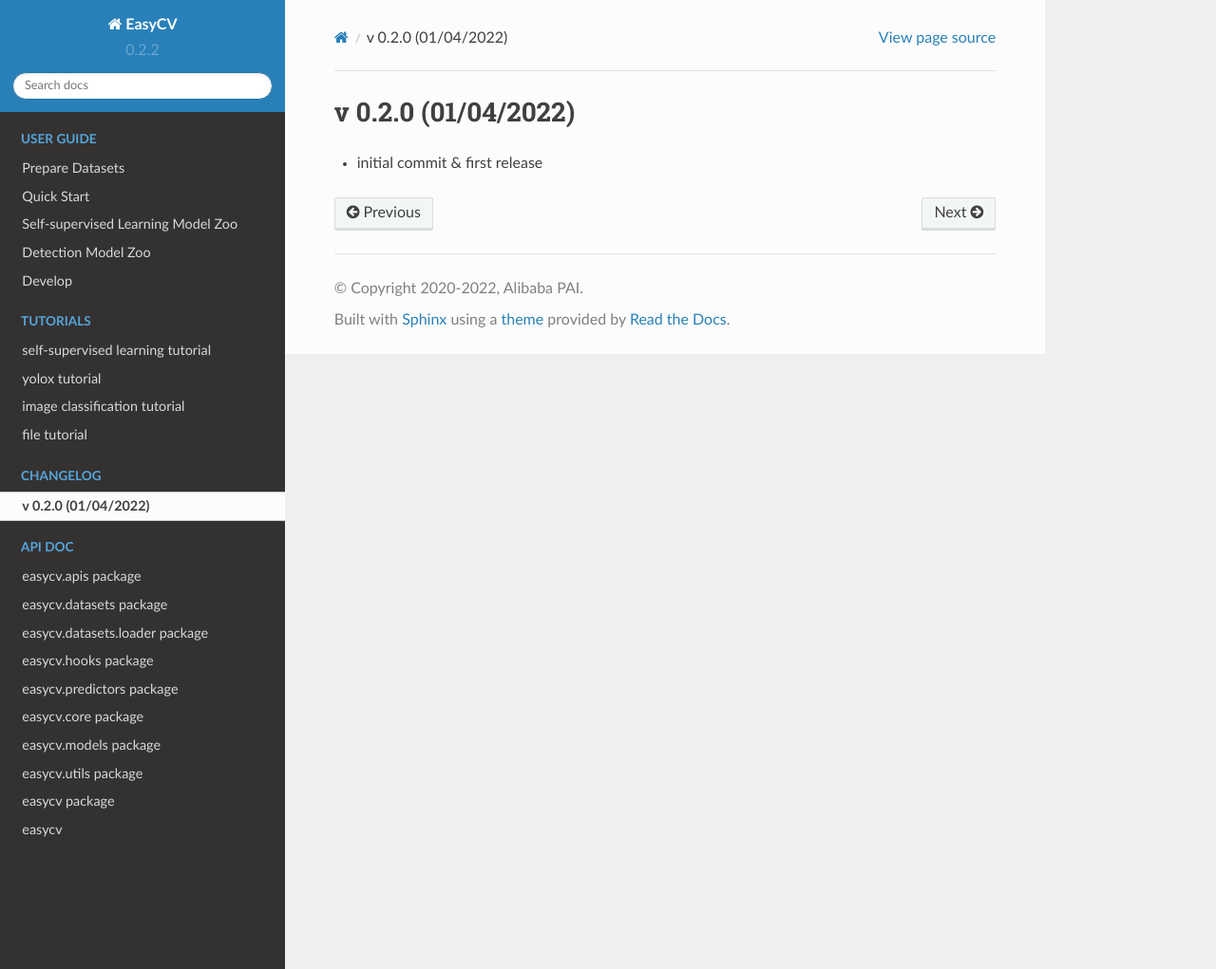
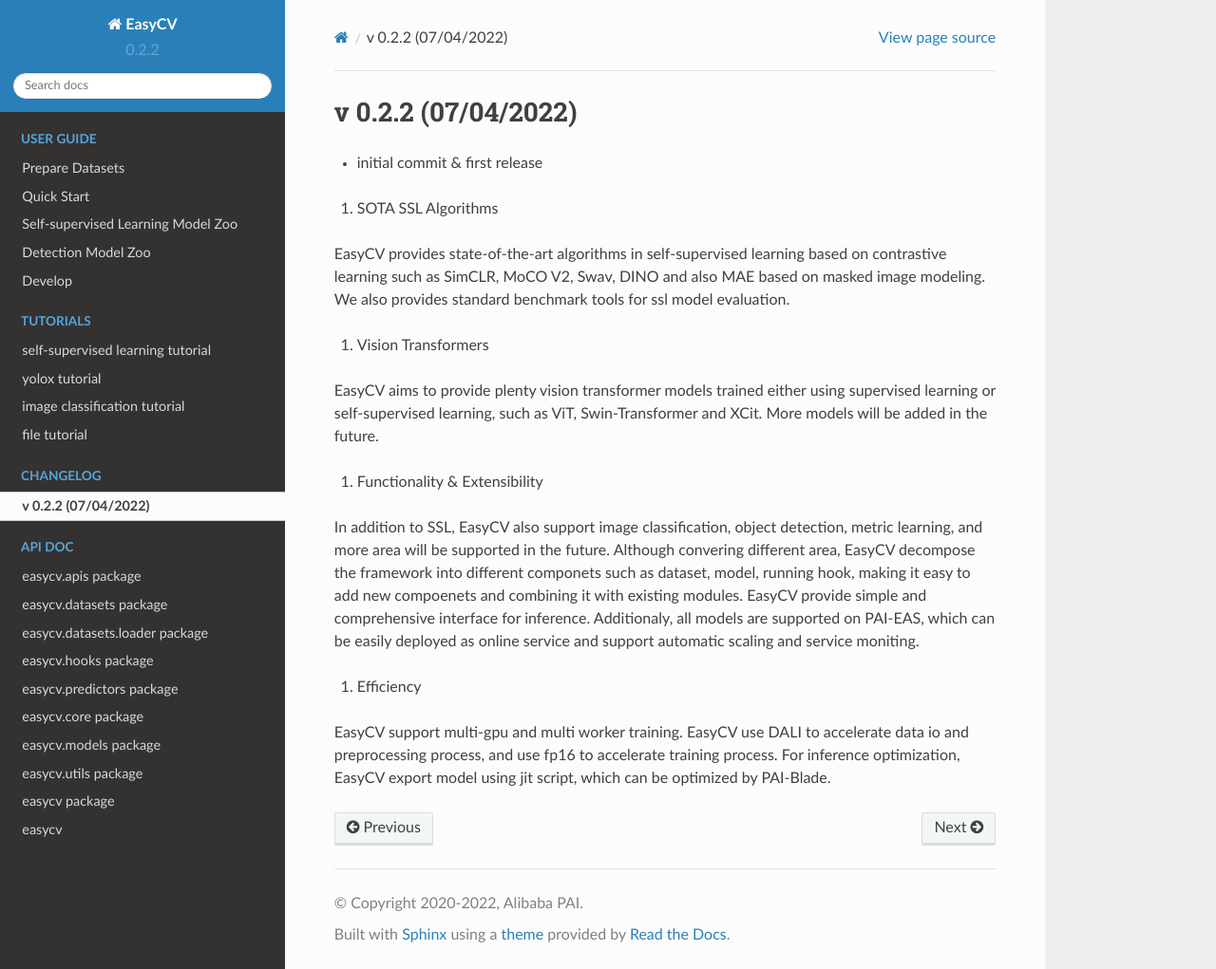
Before and after one commit to alibaba/EasyCV, a Sphinx documentation site: the page built from docs/source/change_log.md, in a window 1280 px wide and 1021 px high. Shown: the whole window at 95% size. Built offline with Sphinx 7.4.7 and the Read the Docs theme 2.0.0, drawn with Linux system fonts in a browser that asks for light colours; pages that are not in the unit, such as notebooks, are missing from menus.

Commit message:
update change log

```diff
--- a/docs/source/change_log.md
+++ b/docs/source/change_log.md
@@ -1,3 +1,20 @@
-# v 0.2.0 (01/04/2022)
+# v 0.2.2 (07/04/2022)
 
 * initial commit & first release
+
+1. SOTA SSL Algorithms
+
+EasyCV provides state-of-the-art algorithms in self-supervised learning based on contrastive learning such as SimCLR, MoCO V2, Swav, DINO and also MAE based on masked image modeling. We also provides standard benchmark tools for ssl model evaluation.
+
+2. Vision Transformers
+
+EasyCV aims to provide plenty vision transformer models trained either using supervised learning or self-supervised learning, such as ViT, Swin-Transformer and XCit. More models will be added in the future.
+
+3. Functionality & Extensibility
+
+In addition to SSL, EasyCV also support image classification, object detection, metric learning, and more area will be supported in the future. Although convering different area, EasyCV decompose the framework into different componets such as dataset, model, running hook, making it easy to add new compoenets and combining it with existing modules.
+EasyCV provide simple and comprehensive interface for inference. Additionaly, all models are supported on PAI-EAS, which can be easily deployed as online service and support automatic scaling and service moniting.
+
+3. Efficiency
+
+EasyCV support multi-gpu and multi worker training. EasyCV use DALI to accelerate data io and preprocessing process, and use fp16 to accelerate training process. For inference optimization, EasyCV export model using jit script, which can be optimized by PAI-Blade.
```
Also changed, not shown: README.md (+11 -8 lines).
